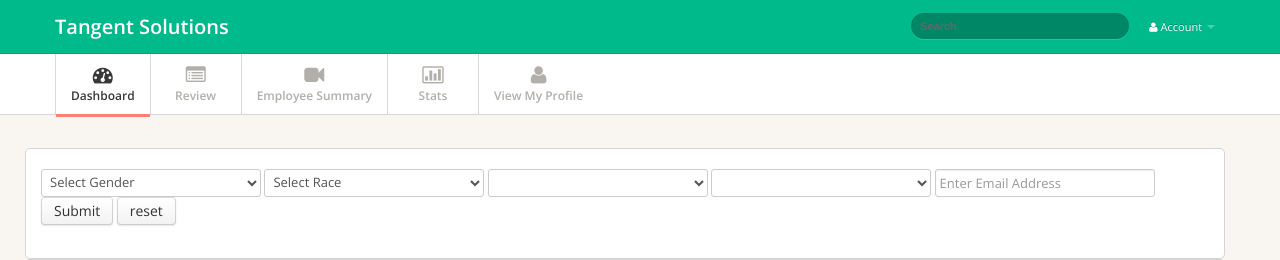
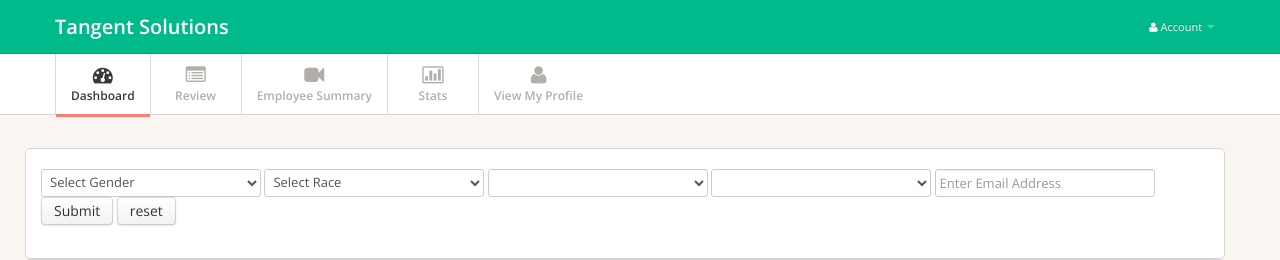
Before and after one commit to joashivanmoodley/tangent, a Django app: template employee/templates/review.html in a window 1280 px wide. Shown: the top 260 px of the page. Run offline with Django 3.2, Linux system fonts and the light colour scheme; the template is opened without the code that fills it, so the values that code supplies are empty; some libraries are stand-ins or nearby versions.

Commit message:
missing file

```diff
--- a/employee/templates/base.html
+++ b/employee/templates/base.html
@@ -33,9 +33,6 @@
             </ul>
           </li>
         </ul>
-        <form class="navbar-search pull-right">
-          <input type="text" class="search-query" placeholder="Search">
-        </form>
       </div>
       <!--/.nav-collapse -->
     </div>
```
Also changed, not shown: assets/img/body-bg.png (added).
